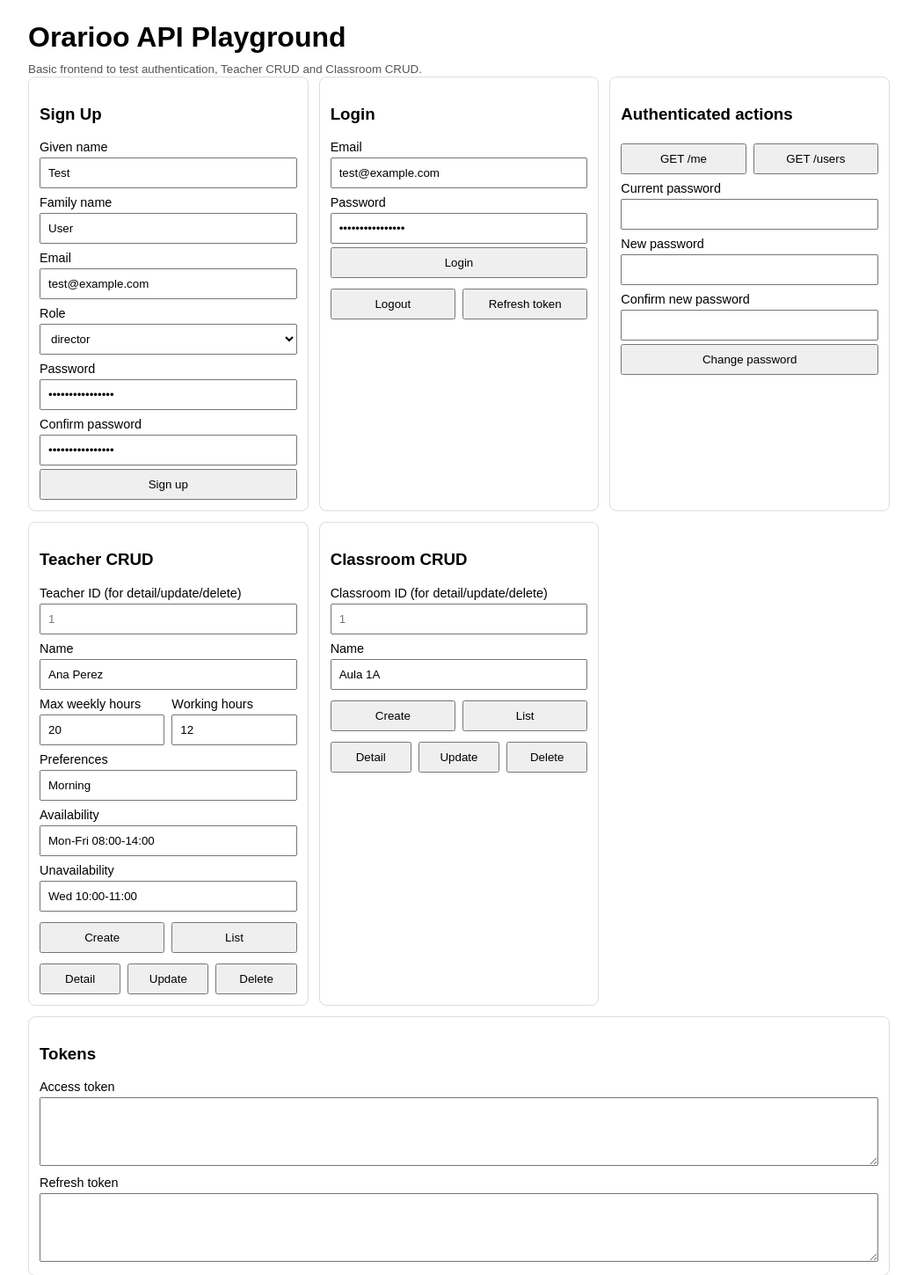
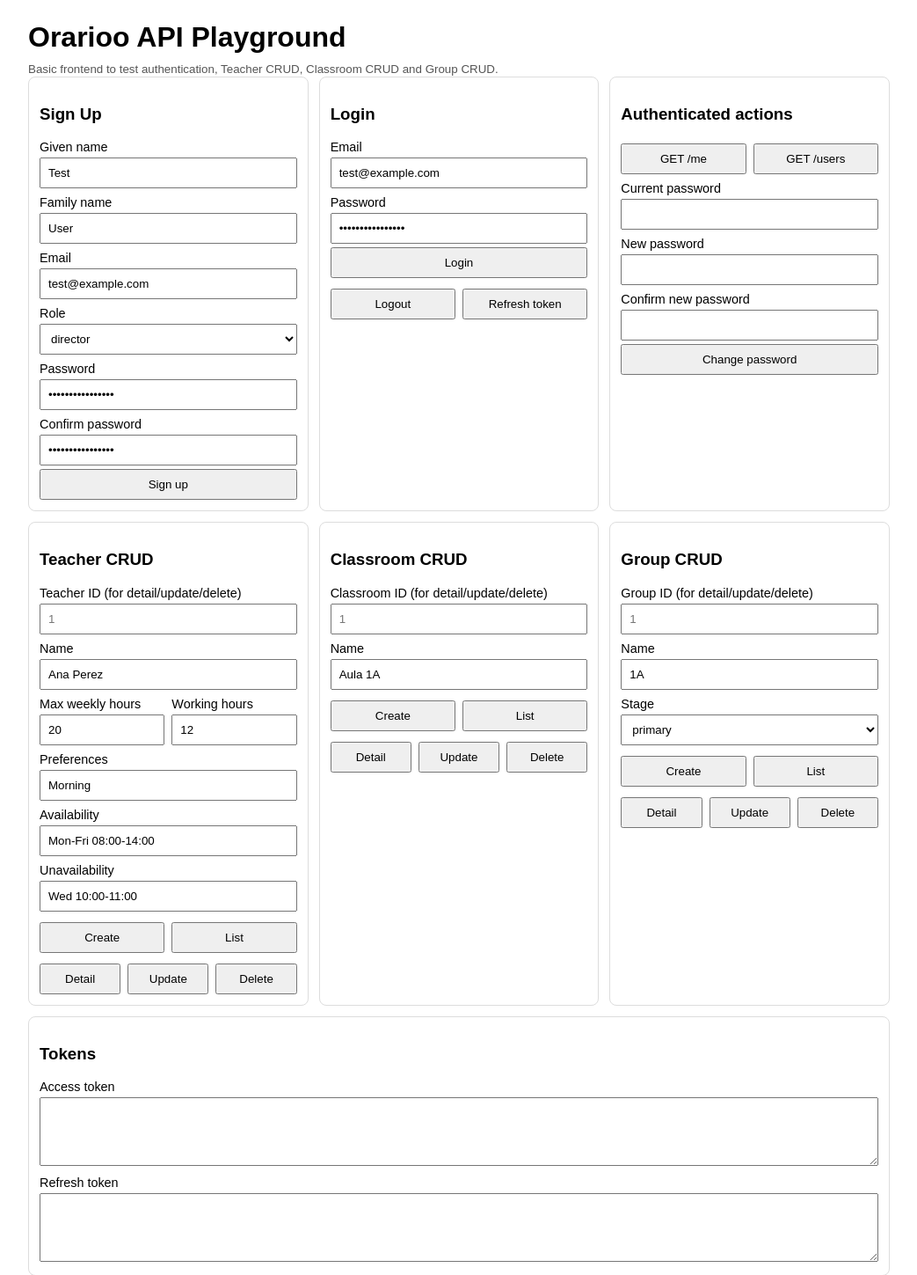
Before and after one commit to Mialra/Orarioo, a Django app: page / in a window 1280 px wide. Shown: the top 1449 px of the page at 88% size, without its empty margins (118-1161 px from the left). Run offline with Django 5.2, Linux system fonts and the light colour scheme.

Commit message:
feat: :sparkles: Group backend added

```diff
--- a/src/app/settings.py
+++ b/src/app/settings.py
@@ -47,6 +47,7 @@ INSTALLED_APPS = [
     "auditableEntity",
     "teacher",
     "classroom",
+    "group",
     "user",
     "main",
 ]
--- a/src/app/urls.py
+++ b/src/app/urls.py
@@ -24,4 +24,5 @@ urlpatterns = [
     path("api/", include("user.urls")),
     path("api/", include("teacher.urls")),
     path("api/", include("classroom.urls")),
+    path("api/", include("group.urls")),
 ]
--- /dev/null
+++ b/src/group/apps.py
@@ -0,0 +1,6 @@
+from django.apps import AppConfig
+
+
+class GroupConfig(AppConfig):
+    default_auto_field = "django.db.models.BigAutoField"
+    name = "group"
--- /dev/null
+++ b/src/group/urls.py
@@ -0,0 +1,18 @@
+from django.urls import path
+
+from group.views import GroupViewSet
+
+group_list = GroupViewSet.as_view({"get": "list", "post": "create"})
+group_detail = GroupViewSet.as_view(
+    {
+        "get": "retrieve",
+        "put": "update",
+        "patch": "partial_update",
+        "delete": "destroy",
+    }
+)
+
+urlpatterns = [
+    path("groups/", group_list, name="group-list"),
+    path("groups/<int:pk>/", group_detail, name="group-detail"),
+]
--- a/src/main/templates/main/frontend_playground.html
+++ b/src/main/templates/main/frontend_playground.html
@@ -20,7 +20,7 @@
 </head>
 <body>
     <h1>Orarioo API Playground</h1>
-    <small>Basic frontend to test authentication, Teacher CRUD and Classroom CRUD.</small>
+    <small>Basic frontend to test authentication, Teacher CRUD, Classroom CRUD and Group CRUD.</small>
 
     <div class="grid">
         <section class="card">
@@ -96,6 +96,28 @@
                 <button id="classroomDetailBtn">Detail</button>
                 <button id="classroomUpdateBtn">Update</button>
                 <button id="classroomDeleteBtn">Delete</button>
+            </div>
+        </section>
+
+        <section class="card">
+            <h3>Group CRUD</h3>
+            <label>Group ID (for detail/update/delete)<input id="groupId" type="number" placeholder="1" /></label>
+            <label>Name<input id="groupName" value="1A" /></label>
+            <label>Stage
+                <select id="groupStage">
+                    <option value="preschool">preschool</option>
+                    <option value="primary" selected>primary</option>
+                    <option value="secondary">secondary</option>
+                </select>
+            </label>
+            <div class="row" style="margin-top:8px;">
+                <button id="groupCreateBtn">Create</button>
+                <button id="groupListBtn">List</button>
+            </div>
+            <div class="row" style="margin-top:8px;">
+                <button id="groupDetailBtn">Detail</button>
+                <button id="groupUpdateBtn">Update</button>
+                <button id="groupDeleteBtn">Delete</button>
             </div>
         </section>
     </div>
@@ -334,6 +356,58 @@
             show(`DELETE /api/classrooms/${id}/ (${result.status})`, result.data);
         };
 
+        const groupPayload = () => ({
+            name: document.getElementById("groupName").value,
+            stage: document.getElementById("groupStage").value,
+        });
+
+        const groupId = () => document.getElementById("groupId").value.trim();
+
+        const requireGroupId = () => {
+            const id = groupId();
+            if (!id) {
+                show("Group ID required", {
+                    detail: "Fill 'Group ID' before detail/update/delete actions.",
+                });
+                return null;
+            }
+            return id;
+        };
+
+        document.getElementById("groupCreateBtn").onclick = async () => {
+            const result = await api("groups/", "POST", groupPayload(), true);
+            if (result.ok && result.data && result.data.id) {
+                document.getElementById("groupId").value = result.data.id;
+            }
+            show(`POST /api/groups/ (${result.status})`, result.data);
+        };
+
+        document.getElementById("groupListBtn").onclick = async () => {
+            const result = await api("groups/", "GET", null, true);
+            show(`GET /api/groups/ (${result.status})`, result.data);
+        };
+
+        document.getElementById("groupDetailBtn").onclick = async () => {
+            const id = requireGroupId();
+            if (!id) return;
+            const result = await api(`groups/${id}/`, "GET", null, true);
+            show(`GET /api/groups/${id}/ (${result.status})`, result.data);
+        };
+
+        document.getElementById("groupUpdateBtn").onclick = async () => {
+            const id = requireGroupId();
+            if (!id) return;
+            const result = await api(`groups/${id}/`, "PATCH", groupPayload(), true);
+            show(`PATCH /api/groups/${id}/ (${result.status})`, result.data);
+        };
+
+        document.getElementById("groupDeleteBtn").onclick = async () => {
+            const id = requireGroupId();
+            if (!id) return;
+            const result = await api(`groups/${id}/`, "DELETE", null, true);
+            show(`DELETE /api/groups/${id}/ (${result.status})`, result.data);
+        };
+
         syncTokenFields();
     </script>
 </body>
```
Also changed, not shown: src/group/admin.py (added, +10 -0 lines), src/group/models.py (added, +20 -0 lines), src/group/serializers.py (added, +31 -0 lines), src/group/tests.py (added, +68 -0 lines), src/group/views.py (added, +20 -0 lines), src/group/__init__.py (added), src/group/migrations/0001_initial.py (added), src/group/migrations/__init__.py (added).
